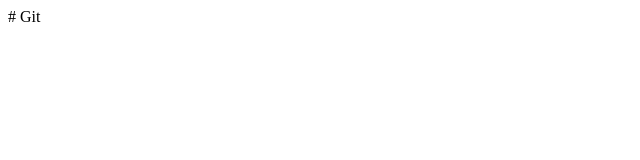
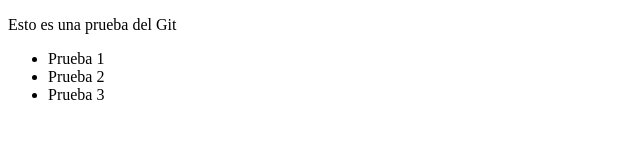
Before and after one commit to TrujilloJorge/Repository, a plain HTML site: page index.html in a window 1280 px wide. Shown: the whole page, without its empty margins (0-640 px from the left). Drawn offline with Linux system fonts and the light colour scheme.

Commit message:
add Git test element in HTML

```diff
--- a/index.html
+++ b/index.html
@@ -5,6 +5,11 @@
     <title>Title</title>
 </head>
 <body>
-
+<p>Esto es una prueba del Git</p>
+<ul>
+    <li>Prueba 1</li>
+    <li>Prueba 2</li>
+    <li>Prueba 3</li>
+</ul>
 </body>
-</html># Git
+</html>
```
